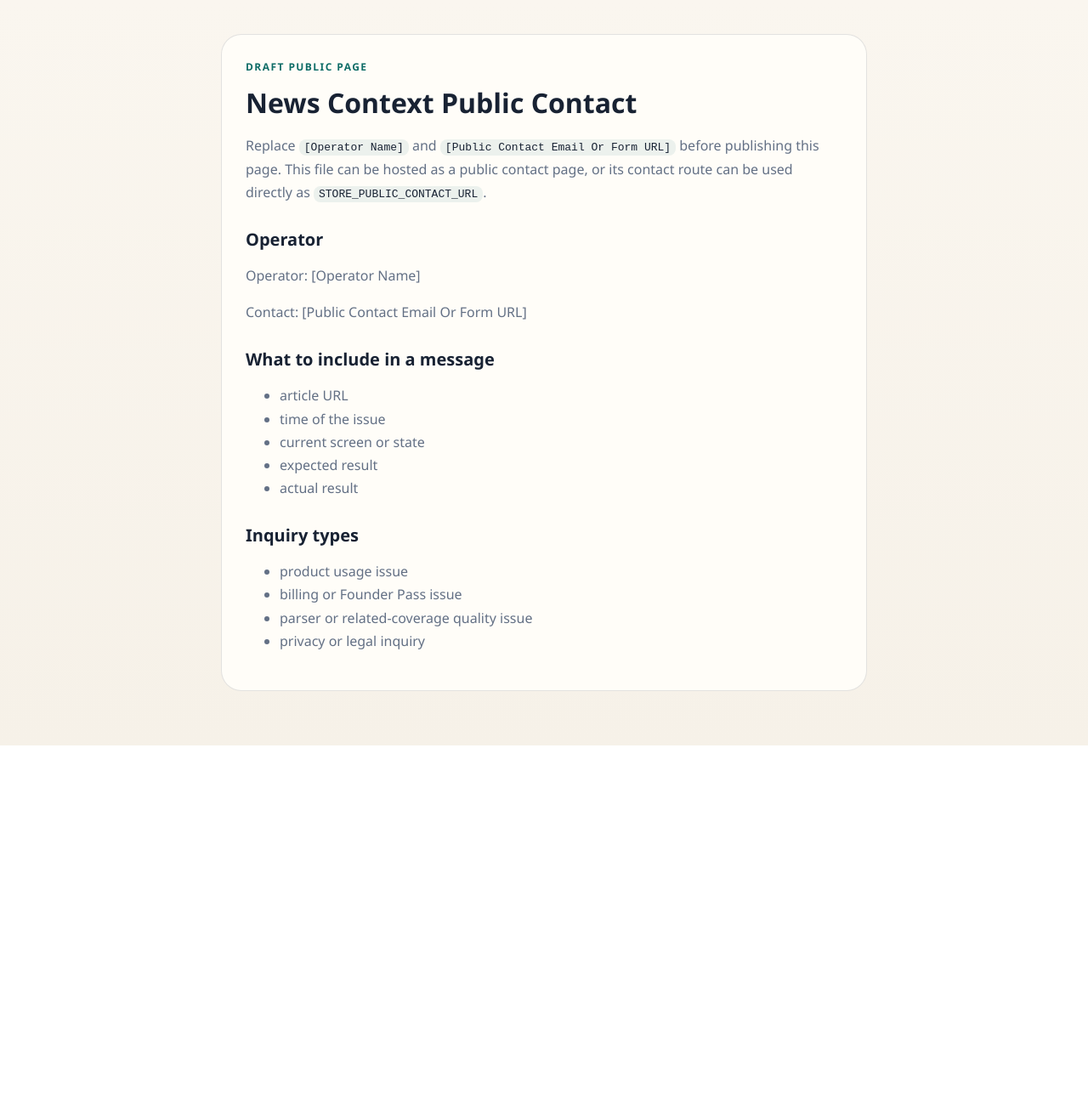
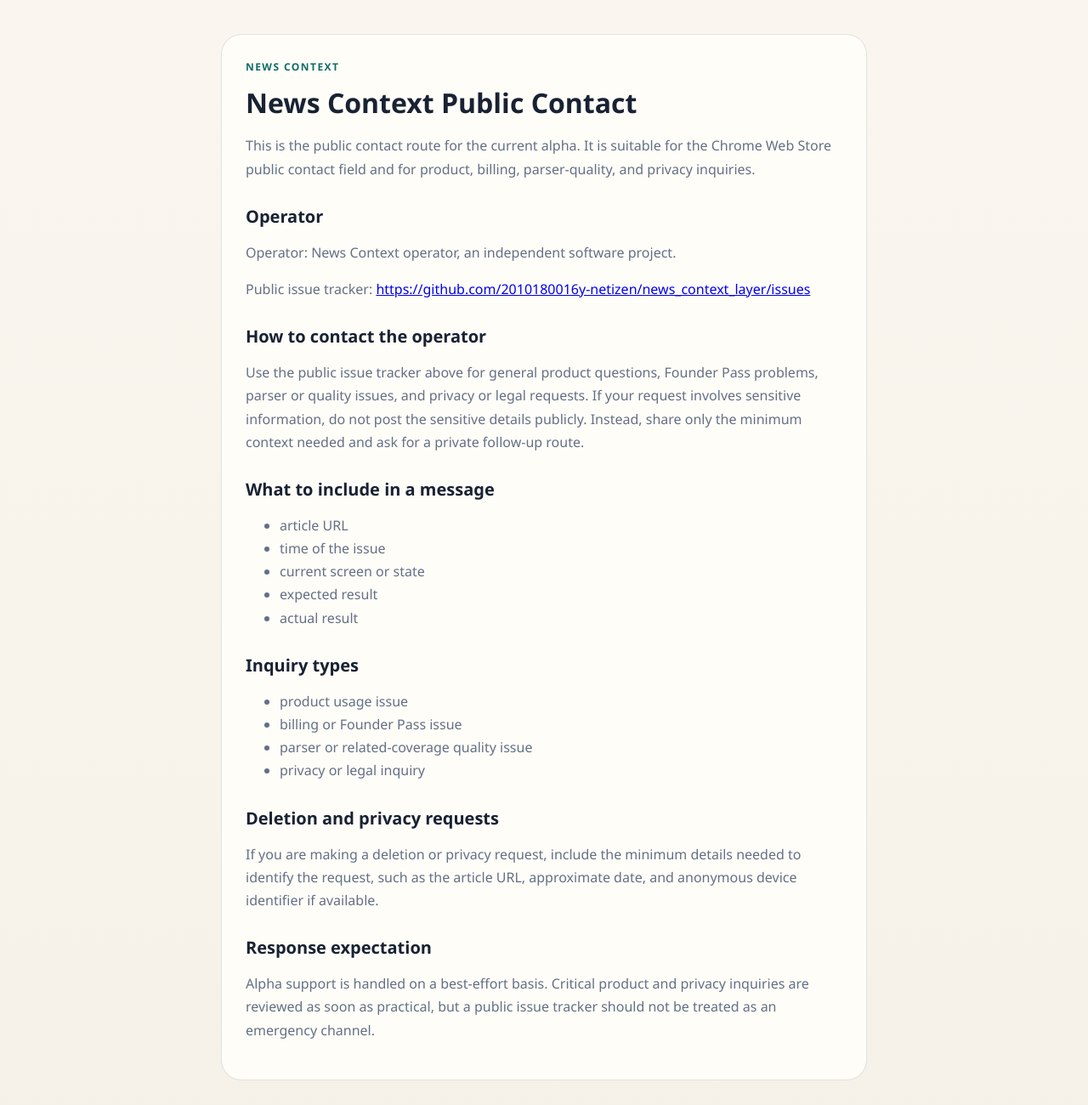
Before and after one commit to 2010180016y-netizen/news_context_layer, a plain HTML site: page docs/public/public-contact.html in a window 1280 px wide. Shown: the whole page at 85% size. Before the commit the page ends 877 px from the top, so only its background shows below. Drawn offline with Linux system fonts and the light colour scheme.

Commit message:
Publish release-grade legal pages for alpha launch

```diff
--- a/docs/public/public-contact.html
+++ b/docs/public/public-contact.html
@@ -64,16 +64,28 @@
   <body>
     <main>
       <article>
-        <p class="eyebrow">Draft Public Page</p>
+        <p class="eyebrow">News Context</p>
         <h1>News Context Public Contact</h1>
         <p>
-          Replace <code>[Operator Name]</code> and <code>[Public Contact Email Or Form URL]</code> before publishing this page.
-          This file can be hosted as a public contact page, or its contact route can be used directly as <code>STORE_PUBLIC_CONTACT_URL</code>.
+          This is the public contact route for the current alpha. It is suitable for the Chrome Web Store public contact field
+          and for product, billing, parser-quality, and privacy inquiries.
         </p>
 
         <h2>Operator</h2>
-        <p>Operator: [Operator Name]</p>
-        <p>Contact: [Public Contact Email Or Form URL]</p>
+        <p>Operator: News Context operator, an independent software project.</p>
+        <p>
+          Public issue tracker:
+          <a href="https://github.com/2010180016y-netizen/news_context_layer/issues">
+            https://github.com/2010180016y-netizen/news_context_layer/issues
+          </a>
+        </p>
+
+        <h2>How to contact the operator</h2>
+        <p>
+          Use the public issue tracker above for general product questions, Founder Pass problems, parser or quality issues,
+          and privacy or legal requests. If your request involves sensitive information, do not post the sensitive details publicly.
+          Instead, share only the minimum context needed and ask for a private follow-up route.
+        </p>
 
         <h2>What to include in a message</h2>
         <ul>
@@ -91,6 +103,18 @@
           <li>parser or related-coverage quality issue</li>
           <li>privacy or legal inquiry</li>
         </ul>
+
+        <h2>Deletion and privacy requests</h2>
+        <p>
+          If you are making a deletion or privacy request, include the minimum details needed to identify the request,
+          such as the article URL, approximate date, and anonymous device identifier if available.
+        </p>
+
+        <h2>Response expectation</h2>
+        <p>
+          Alpha support is handled on a best-effort basis. Critical product and privacy inquiries are reviewed as soon as practical,
+          but a public issue tracker should not be treated as an emergency channel.
+        </p>
       </article>
     </main>
   </body>
```
Also changed, not shown: docs/public/privacy-policy.html (+49 -15 lines).
